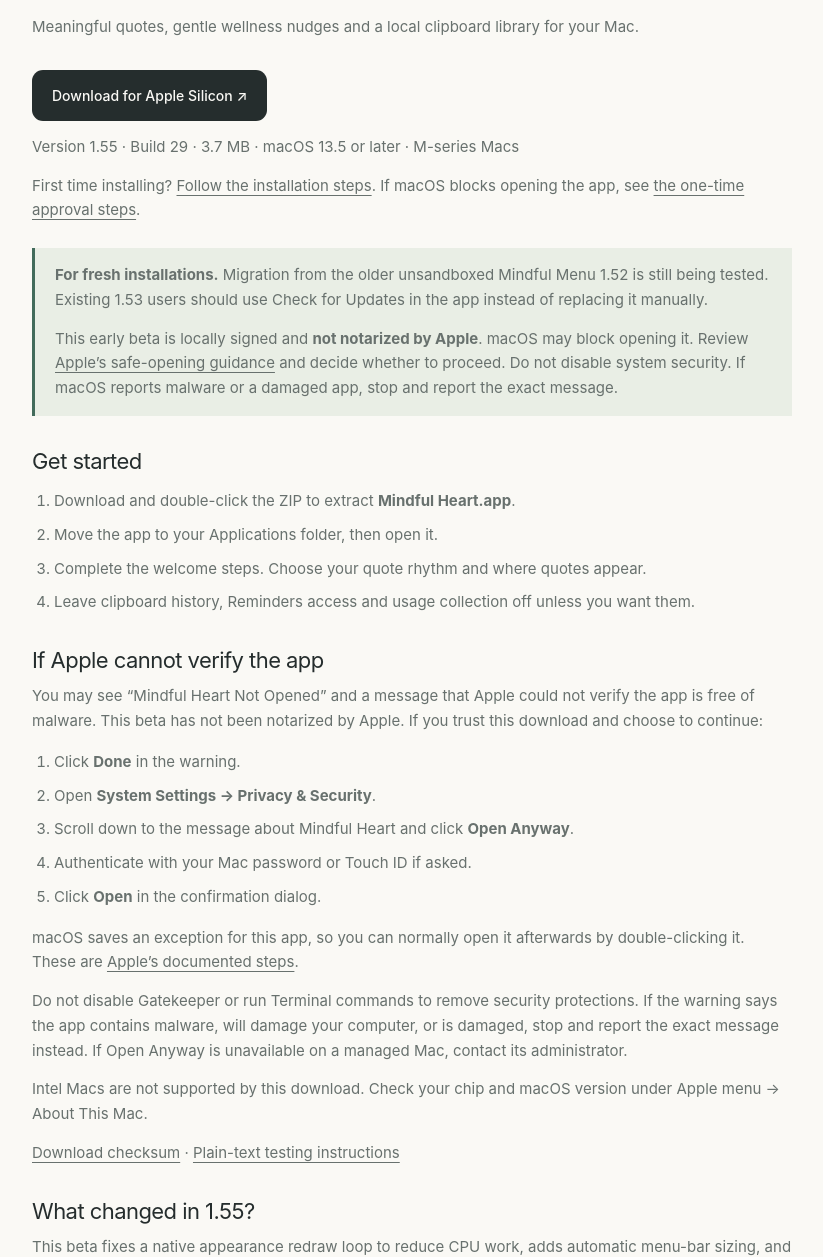
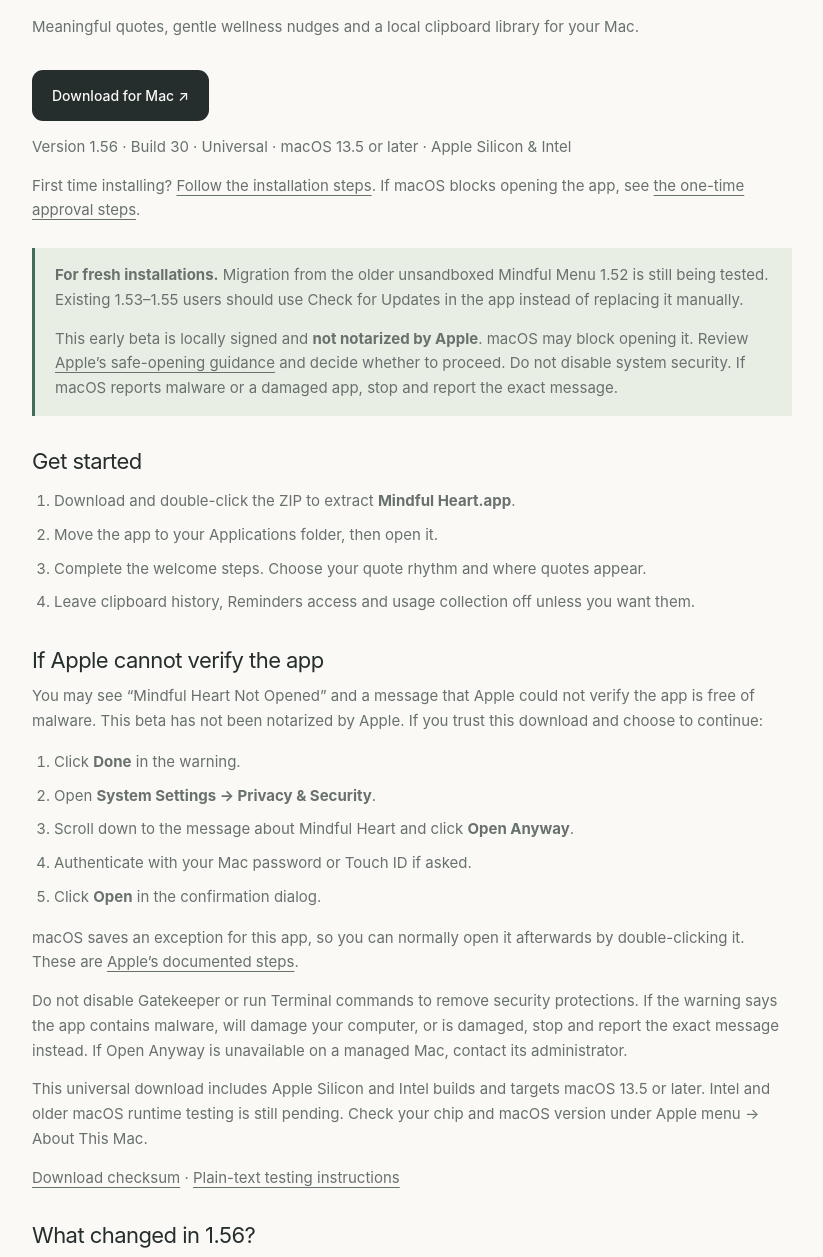
Before and after one commit to theoudatadynamics/mindful-heart, a plain HTML site: page beta.html in a window 1280 px wide. Shown: the part 357-1614 px from the top of the page, without its empty margins (228-1051 px from the left). Drawn offline with Linux system fonts and the light colour scheme.

```diff
--- a/beta.html
+++ b/beta.html
@@ -8,22 +8,22 @@
 <main id="main" class="document wrap">
 <p class="eyebrow">A small beta, shaped with you</p><h1>A little heart.<br>Ready to try.</h1>
 <p>Meaningful quotes, gentle wellness nudges and a local clipboard library for your Mac.</p>
-<div class="hero-actions"><a class="primary" href="downloads/Mindful-Heart-1.55-arm64.zip" download>Download for Apple Silicon ↗</a></div>
-<p class="caption">Version 1.55 · Build 29 · 3.7 MB · macOS 13.5 or later · M-series Macs</p>
+<div class="hero-actions"><a class="primary" href="downloads/Mindful-Heart-1.56-universal.zip" download>Download for Mac ↗</a></div>
+<p class="caption">Version 1.56 · Build 30 · Universal · macOS 13.5 or later · Apple Silicon &amp; Intel</p>
 <p>First time installing? <a href="#get-started">Follow the installation steps</a>. If macOS blocks opening the app, see <a href="#macos-approval">the one-time approval steps</a>.</p>
-<div class="notice"><p><strong>For fresh installations.</strong> Migration from the older unsandboxed Mindful Menu 1.52 is still being tested. Existing 1.53 users should use Check for Updates in the app instead of replacing it manually.</p><p>This early beta is locally signed and <strong>not notarized by Apple</strong>. macOS may block opening it. Review <a href="https://support.apple.com/en-us/102445" target="_blank" rel="noopener noreferrer">Apple’s safe-opening guidance</a> and decide whether to proceed. Do not disable system security. If macOS reports malware or a damaged app, stop and report the exact message.</p></div>
+<div class="notice"><p><strong>For fresh installations.</strong> Migration from the older unsandboxed Mindful Menu 1.52 is still being tested. Existing 1.53–1.55 users should use Check for Updates in the app instead of replacing it manually.</p><p>This early beta is locally signed and <strong>not notarized by Apple</strong>. macOS may block opening it. Review <a href="https://support.apple.com/en-us/102445" target="_blank" rel="noopener noreferrer">Apple’s safe-opening guidance</a> and decide whether to proceed. Do not disable system security. If macOS reports malware or a damaged app, stop and report the exact message.</p></div>
 <h2 id="get-started">Get started</h2><ol><li>Download and double-click the ZIP to extract <strong>Mindful Heart.app</strong>.</li><li>Move the app to your Applications folder, then open it.</li><li>Complete the welcome steps. Choose your quote rhythm and where quotes appear.</li><li>Leave clipboard history, Reminders access and usage collection off unless you want them.</li></ol>
 <h2 id="macos-approval">If Apple cannot verify the app</h2>
 <p>You may see “Mindful Heart Not Opened” and a message that Apple could not verify the app is free of malware. This beta has not been notarized by Apple. If you trust this download and choose to continue:</p>
 <ol><li>Click <strong>Done</strong> in the warning.</li><li>Open <strong>System Settings → Privacy &amp; Security</strong>.</li><li>Scroll down to the message about Mindful Heart and click <strong>Open Anyway</strong>.</li><li>Authenticate with your Mac password or Touch ID if asked.</li><li>Click <strong>Open</strong> in the confirmation dialog.</li></ol>
 <p>macOS saves an exception for this app, so you can normally open it afterwards by double-clicking it. These are <a href="https://support.apple.com/en-us/102445" target="_blank" rel="noopener noreferrer">Apple’s documented steps</a>.</p>
 <p>Do not disable Gatekeeper or run Terminal commands to remove security protections. If the warning says the app contains malware, will damage your computer, or is damaged, stop and report the exact message instead. If Open Anyway is unavailable on a managed Mac, contact its administrator.</p>
-<p>Intel Macs are not supported by this download. Check your chip and macOS version under Apple menu → About This Mac.</p>
+<p>This universal download includes Apple Silicon and Intel builds and targets macOS 13.5 or later. Intel and older macOS runtime testing is still pending. Check your chip and macOS version under Apple menu → About This Mac.</p>
 <p><a href="downloads/SHA256SUMS.txt">Download checksum</a> · <a href="downloads/Test-Instructions.txt">Plain-text testing instructions</a></p>
-<h2>What changed in 1.55?</h2><p>This beta fixes a native appearance redraw loop to reduce CPU work, adds automatic menu-bar sizing, and renames the attached overlay HeartSpace. Quote overlays allow more reading time for longer text. Start at Login is in Settings → Schedule, and About → What's New includes an offline release history. Please check whether the disappearing quote on macOS 27.2 is resolved on your Mac; this remains unconfirmed on affected systems.</p><h2>Help us test the everyday details</h2><ol><li><strong>A thought that stays visible.</strong> Check the menu bar quote, read a long quote to its end, search the library and save a favourite.</li><li><strong>A timely pause.</strong> Set one wellness nudge. Check that it appears briefly and the regular menu bar quote continues afterwards.</li><li><strong>A useful snippet.</strong> Create harmless sample text, edit it, rename it, pin it and place it in a category. Open the picker with Control + Option + V, copy it, and paste with Command-V.</li><li><strong>A smooth return.</strong> Quit and reopen the app. Check that your favourite and test snippet remain. Try sleep and wake and light and dark modes.</li></ol>
+<h2>What changed in 1.56?</h2><p>Long quotes now enter from the right, leave completely on the left, repeat once, then remain still until the next quote. Direction adapts for right-to-left languages. Manual scrolling and ocean hover remain available. Background width polling has been removed, hidden countdowns avoid redundant redraws, and animation pauses when the app rests. This update also adds native Liquid Glass on supported macOS versions with fallbacks on older systems. Full exit, re-entry and continued visibility were confirmed on one previously affected Mac; please check your own Mac and report any recurrence.</p><h2>Help us test the everyday details</h2><ol><li><strong>A thought that stays visible.</strong> Check the menu bar quote, read a long quote to its end, search the library and save a favourite.</li><li><strong>A timely pause.</strong> Set one wellness nudge. Check that it appears briefly and the regular menu bar quote continues afterwards.</li><li><strong>A useful snippet.</strong> Create harmless sample text, edit it, rename it, pin it and place it in a category. Open the picker with Control + Option + V, copy it, and paste with Command-V.</li><li><strong>A smooth return.</strong> Quit and reopen the app. Check that your favourite and test snippet remain. Try sleep and wake and light and dark modes.</li></ol>
 <h2>Tell us what happened</h2><p>Share the app version, macOS version, Mac model, what you tried and what you expected. Screenshots help if you crop or redact private information first.</p>
 <p><a href="https://github.com/theoudatadynamics/mindful-heart/issues/new" target="_blank" rel="noopener noreferrer">Report a problem or suggest an improvement ↗</a></p><p>GitHub issues are public. Leave out clipboard contents, passwords and confidential work information. You can also send feedback directly to the person who invited you.</p>
 <h2>Optional usage feedback</h2><p>Update consent does not enable usage collection. If you choose to share feature-use counts, open Settings → Privacy &amp; beta and turn on <strong>Collect optional usage totals on this Mac</strong>. After using the app, open <strong>See exactly what is recorded</strong>, review the counts, then choose <strong>Export usage totals…</strong>. Share that JSON file with your beta contact only if you want to. Do not send a clipboard-library backup.</p><h2>Your data stays yours</h2><p>The download contains no developer clipboard library or preferences. Clipboard capture starts off. Optional usage totals remain local; there is no automatic analytics receiver. Read the <a href="privacy.html">privacy details</a>.</p>
-<h2>Updates</h2><p>Sparkle update support is included. Automatic checks and installation start off. Use Check for Updates in the app menu. Versions 1.53 and 1.54 can update to 1.55 through this channel. If you already have 1.55, it should report that you are up to date. Checking contacts GitHub, which receives ordinary connection details.</p><p>Version 1.52 needs one manual update before it can use this channel. Existing installations should wait for the migration instructions.</p><p><a href="index.html">← Explore Mindful Heart</a></p>
+<h2>Updates</h2><p>Sparkle update support is included. Automatic checks and installation start off. Use Check for Updates in the app menu. Versions 1.53–1.55 can update to 1.56 through this channel. If you already have 1.56, it should report that you are up to date. Checking contacts GitHub, which receives ordinary connection details.</p><p>Version 1.52 needs one manual update before it can use this channel. Existing installations should wait for the migration instructions.</p><p><a href="index.html">← Explore Mindful Heart</a></p>
 </main><footer class="wrap"><span>Mindful Heart <span class="muted">by Theoú Data Dynamics</span></span><div><a href="index.html">Home</a><a href="privacy.html">Privacy</a></div></footer>
 </body></html>
```
Also changed, not shown: index.html (+2 -2 lines), support.html (+1 -1 lines), downloads/SHA256SUMS.txt, downloads/Test-Instructions.txt, 1 other file.
